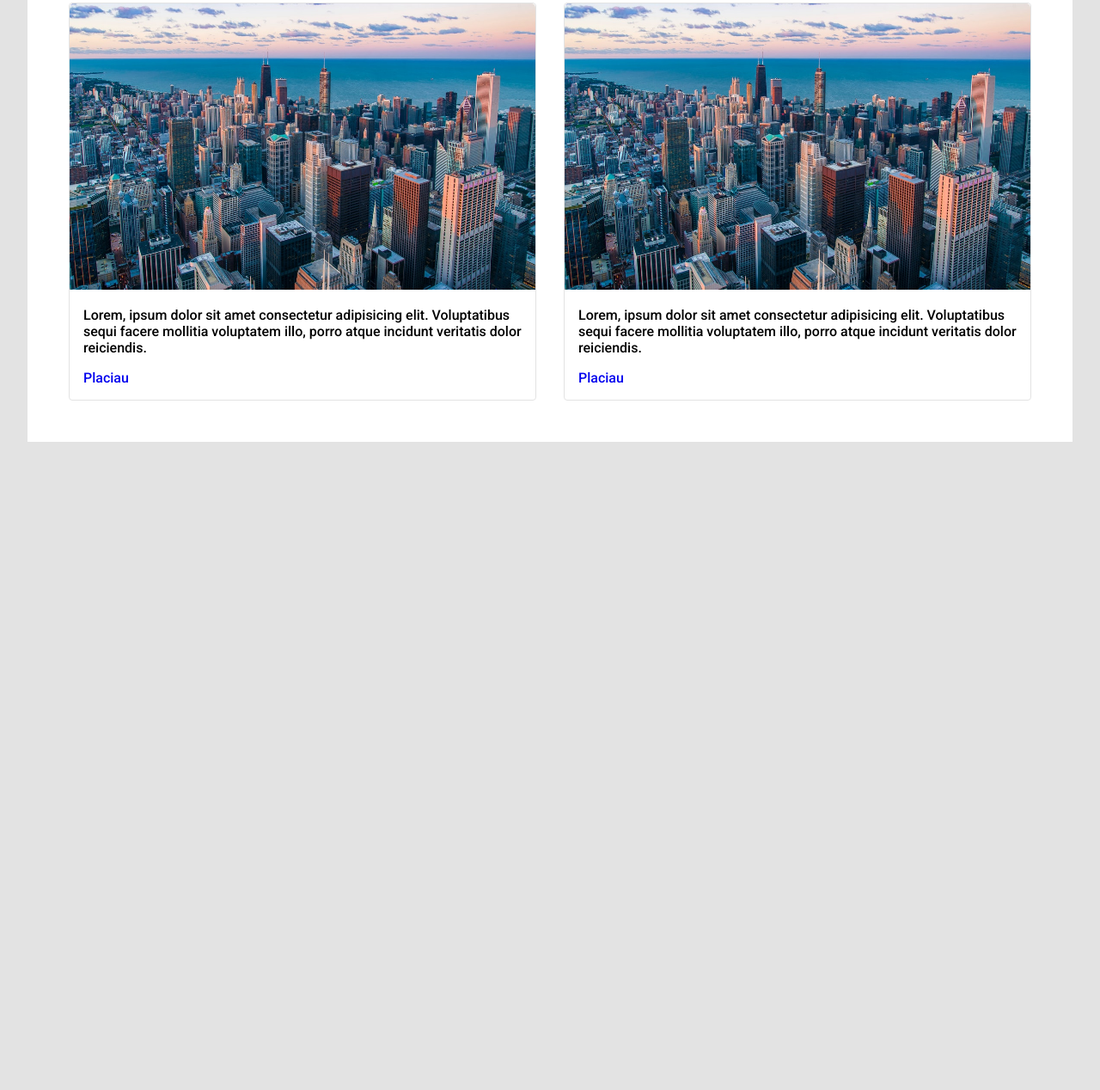
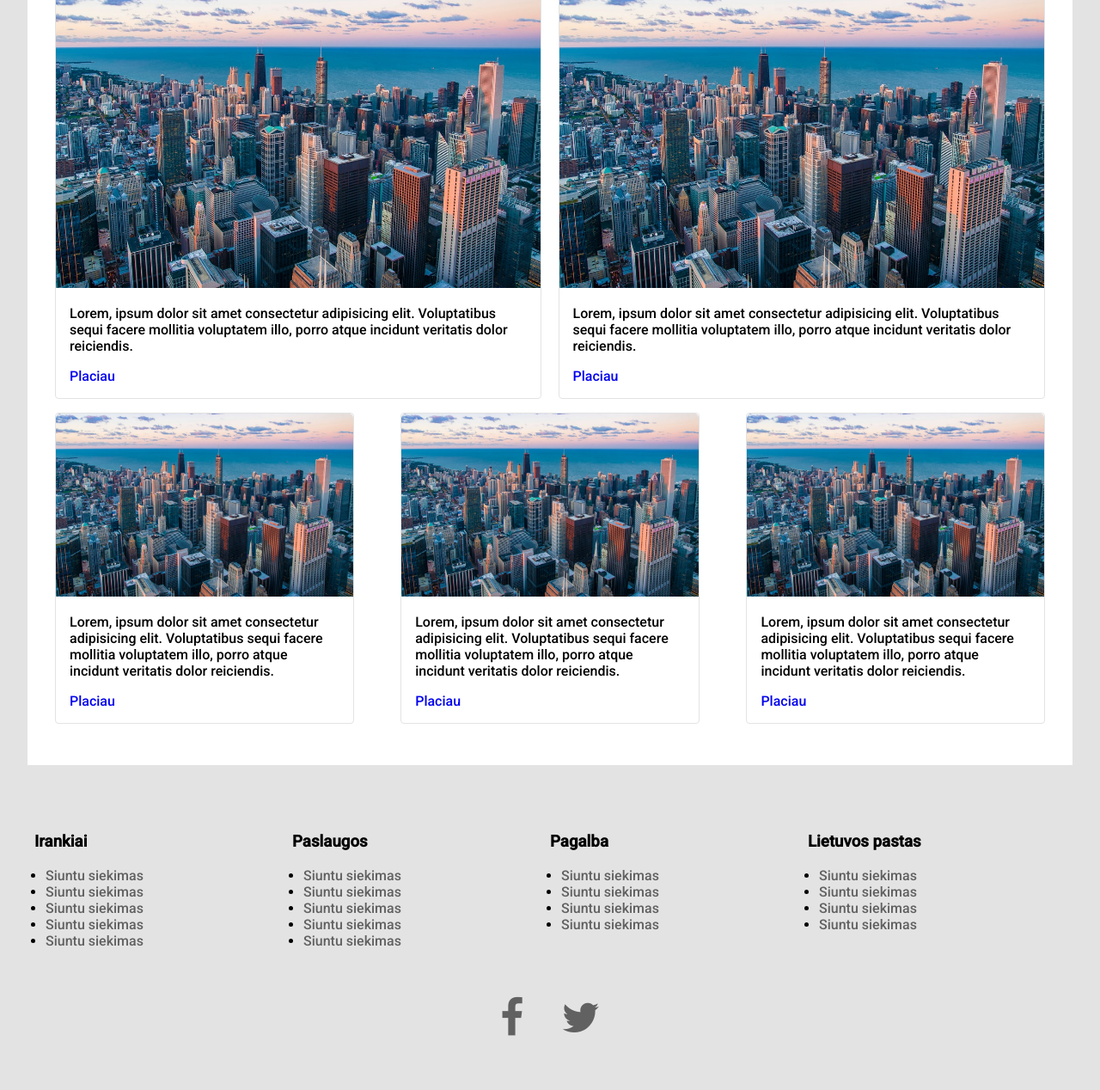
Before and after one commit to frattuk/lietuvos-pastas-VIGI26, a plain HTML site: page index.html in a window 1280 px wide. Shown: the part 749-2017 px from the top of the page at 86% size. Before the commit the page ends 1263 px from the top, so only its background shows below. Drawn offline with Linux system fonts and the light colour scheme.

Commit message:
add mini cards adn footer

```diff
--- a/index.html
+++ b/index.html
@@ -6,6 +6,7 @@
     <meta name="viewport" content="width=device-width, initial-scale=1.0">
     <title>Lietuvos pastas</title>
     <link rel="stylesheet" href="style.css">
+    <link rel="stylesheet" href="https://cdnjs.cloudflare.com/ajax/libs/font-awesome/4.7.0/css/font-awesome.min.css">
     <link rel="preconnect" href="https://fonts.googleapis.com">
     <link rel="preconnect" href="https://fonts.gstatic.com" crossorigin>
     <link href="https://fonts.googleapis.com/css2?family=Roboto:ital,wght@0,300;0,500;1,100&display=swap" rel="stylesheet">
@@ -69,8 +70,94 @@
                     </p>
                     <a href="#">Placiau</a>
                 </div>
+
+                <div class="card mini">
+                    <div class="card-image">
+                        <img src="city.jpeg" alt="city"/>
+                    </div>
+
+                    <p class="card-text">
+                        Lorem, ipsum dolor sit amet consectetur adipisicing elit. Voluptatibus sequi facere mollitia voluptatem illo, porro atque incidunt veritatis dolor reiciendis.
+                    </p>
+                    <a href="#">Placiau</a>
+                </div>
+                <div class="card mini">
+                    <div class="card-image">
+                        <img src="city.jpeg" alt="city"/>
+                    </div>
+
+                    <p class="card-text">
+                        Lorem, ipsum dolor sit amet consectetur adipisicing elit. Voluptatibus sequi facere mollitia voluptatem illo, porro atque incidunt veritatis dolor reiciendis.
+                    </p>
+                    <a href="#">Placiau</a>
+                </div>
+                <div class="card mini">
+                    <div class="card-image">
+                        <img src="city.jpeg" alt="city"/>
+                    </div>
+
+                    <p class="card-text">
+                        Lorem, ipsum dolor sit amet consectetur adipisicing elit. Voluptatibus sequi facere mollitia voluptatem illo, porro atque incidunt veritatis dolor reiciendis.
+                    </p>
+                    <a href="#">Placiau</a>
+                </div>
             </div>
         </section>
+
     </main>
+    <footer>
+        <div class="footer-navigation">
+            <div class="nav-column">
+                <h3>Irankiai</h3>
+                <ul>
+                    <li><a href="#">Siuntu siekimas</a></li>
+                    <li><a href="#">Siuntu siekimas</a></li>
+                    <li><a href="#">Siuntu siekimas</a></li>
+                    <li><a href="#">Siuntu siekimas</a></li>
+                    <li><a href="#">Siuntu siekimas</a></li>
+                </ul>
+
+            </div>
+
+            <div class="nav-column">
+                <h3>Paslaugos</h3>
+                <ul>
+                    <li><a href="#">Siuntu siekimas</a></li>
+                    <li><a href="#">Siuntu siekimas</a></li>
+                    <li><a href="#">Siuntu siekimas</a></li>
+                    <li><a href="#">Siuntu siekimas</a></li>
+                    <li><a href="#">Siuntu siekimas</a></li>
+                </ul>
+
+            </div>
+
+            <div class="nav-column">
+                <h3>Pagalba</h3>
+                <ul>
+                    <li><a href="#">Siuntu siekimas</a></li>
+                    <li><a href="#">Siuntu siekimas</a></li>
+                    <li><a href="#">Siuntu siekimas</a></li>
+                    <li><a href="#">Siuntu siekimas</a></li>
+                </ul>
+
+            </div>
+            <div class="nav-column">
+                <h3>Lietuvos pastas</h3>
+                <ul>
+                    <li><a href="#">Siuntu siekimas</a></li>
+                    <li><a href="#">Siuntu siekimas</a></li>
+                    <li><a href="#">Siuntu siekimas</a></li>
+                    <li><a href="#">Siuntu siekimas</a></li>
+                </ul>
+
+            </div>
+
+            </div>
+            <div class="social">
+                <a href="#" class="fa fa-facebook"></a>
+                <a href="#" class="fa fa-twitter"></a>
+
+            </div>
+    </footer>
 </body>
 </html>
--- a/style.css
+++ b/style.css
@@ -87,11 +87,12 @@ a, button {
 .cards {
     display: flex;
     justify-content: space-between;
+    flex-wrap: wrap;
 
 }
 .card {
-    width: 48%;
-    margin: 16px;
+    width: 49%;
+    margin-bottom: 16px;
     border: 1px solid #e3e3e3;
     border-radius: 4px;
     padding-bottom: 16px;
@@ -101,9 +102,47 @@ a, button {
     border-top-left-radius: 5px;
     border-top-right-radius: 5px;
 }
+.mini {
+    width: 30%;
+}
+
 
 .card .card-text, .card a {
     padding: 16px;
+}
+
+footer {
+    padding: 60px 40px;
+}
+.footer-navigation {
+    display: flex;
+
+}
+.nav-column ul {
+    padding-left: 13px;
+}
+
+.nav-column {
+    width: 25%;
+}
+
+.nav-column ul li a {
+    color: #616161;
+
+}
+.social {
+    text-align: center;
+    margin-top: 40px;
+}
+
+.social a {
+    font-size: 48px;
+    margin: 0 20px;
+    color: #616161;
+}
+
+.social a:hover {
+    opacity: 0.8;
 }
 
 @media screen and (max-width: 768px) {
@@ -137,13 +176,17 @@ a, button {
     .hero {
         height: 35vh;
     }
-    .cards {
-        flex-direction: column;
-    }
+
     .card {
         width: 100%;
         margin: 8px 0;
 
+    }
+    .mini {
+        width: 48%;
+    }
+    .footer-navigation {
+        display: none;
     }
 
 
```
